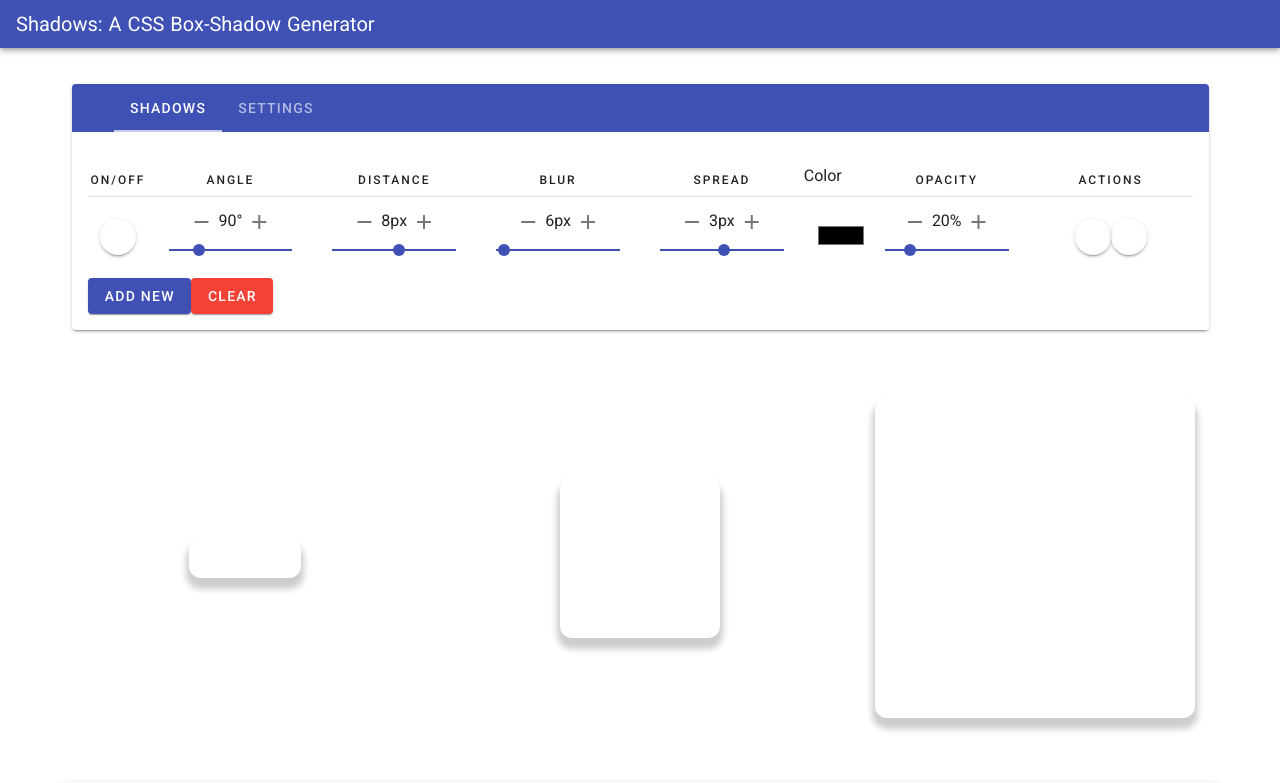
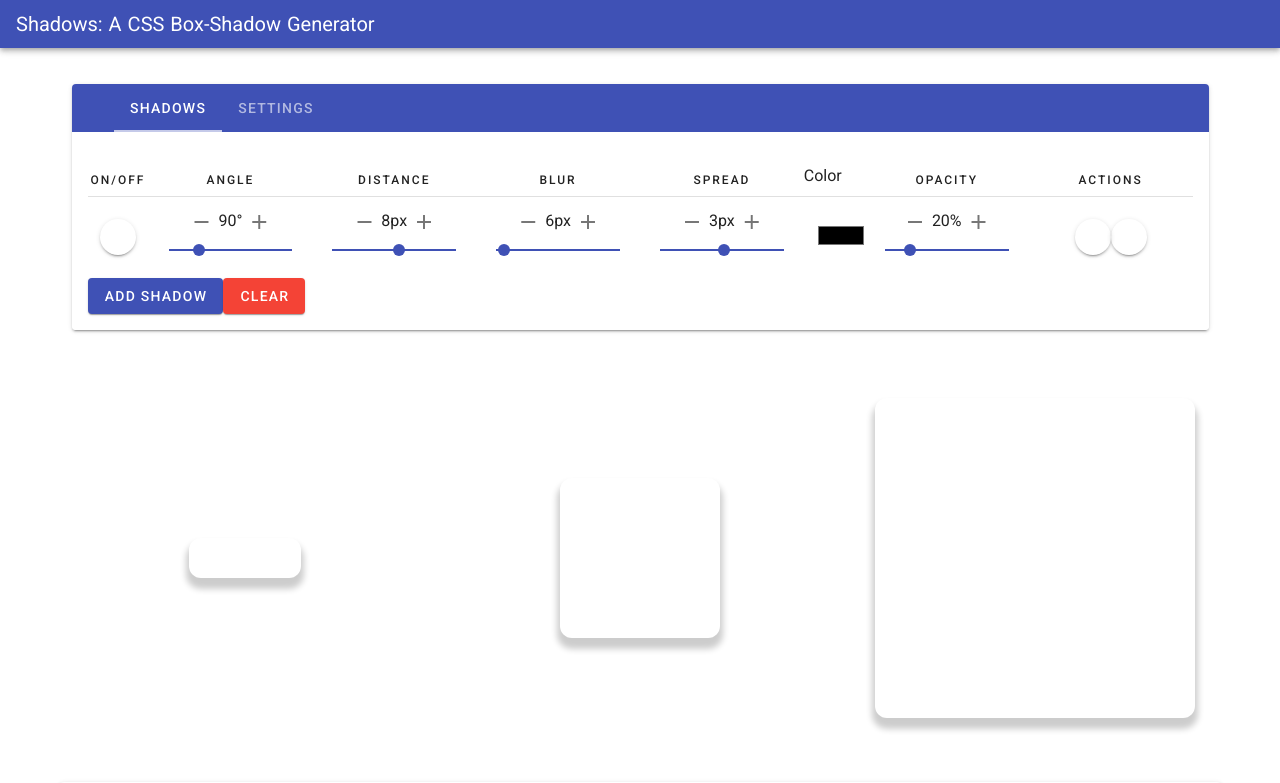
Before and after one commit to jcz530/shadows, a Nuxt app: page / in a window 1280 px wide. Shown: the top 783 px of the page. Built offline with nearby package versions, Linux system fonts and the light colour scheme.

Commit message:
cleaned up unused code

```diff
--- a/components/ShadowBuilder.vue
+++ b/components/ShadowBuilder.vue
@@ -82,14 +82,14 @@
             <ShadowBuilderInputRow :shadow="shadow"/>
 
           </div>
-<!-- class=" py-4x px-4x rounded mt-8 mdc-elevation--z1 border border-indigo-500 bg-indigo-500 text-white rounded-md px-4 py-2 m-2 transition duration-500 ease select-none hover:bg-indigo-600 focus:outline-none focus:shadow-outline" -->
+
           <v-btn
             color="indigo"
             elevation="1"
             @click="addNew"
             dark
           >
-            Add New
+            Add Shadow
           </v-btn>
           <v-btn
             color="red"
@@ -106,32 +106,7 @@
       </v-tab-item>
     </v-tabs-items>
     </v-card>
-
-
-
-
-      <!-- <div class="bg-white flex-grow h-35 border border-solid border-indigo-600 rounded p-10">
-        <div
-          v-for="shadow in shadows"
-          v-bind:key="shadow.id"
-        >
-          <ShadowBuilderInputRow :shadow="shadow"/>
-        </div>
-
-        <button
-          class=" py-4x px-4x rounded mt-8 mdc-elevation--z1 border border-indigo-500 bg-indigo-500 text-white rounded-md px-4 py-2 m-2 transition duration-500 ease select-none hover:bg-indigo-600 focus:outline-none focus:shadow-outline"
-          @click="addNew"
-        >
-          Add New
-        </button>
-        <button
-          class=" py-4x px-4x rounded mt-8 mdc-elevation--z1 border border-red-500 bg-red-500 text-white rounded-md px-4 py-2 m-2 transition duration-500 ease select-none hover:bg-red-600 focus:outline-none focus:shadow-outline"
-          @click="clear"
-        >
-          Clear
-        </button>
-      </div> -->
-    </v-container>
+  </v-container>
 </template>
 
 <script>
@@ -142,16 +117,6 @@ export default {
     return {
       tab: null,
       tabs: ['Shadows', 'Settings'],
-     css: {
-
-        input: {
-          container: "w-1/12 mx-4",
-          label: "block uppercase tracking-wide text-gray-700 text-xs font-bold mb-2",
-          input: "appearance-none block w-full bg-gray-200 text-gray-700 border border-gray-200 rounded py-3 px-4 leading-tight focus:outline-none focus:bg-white focus:border-gray-500",
-          range: "w-full  py-1",
-        },
-
-      },
     }
   },
   computed: {
```
